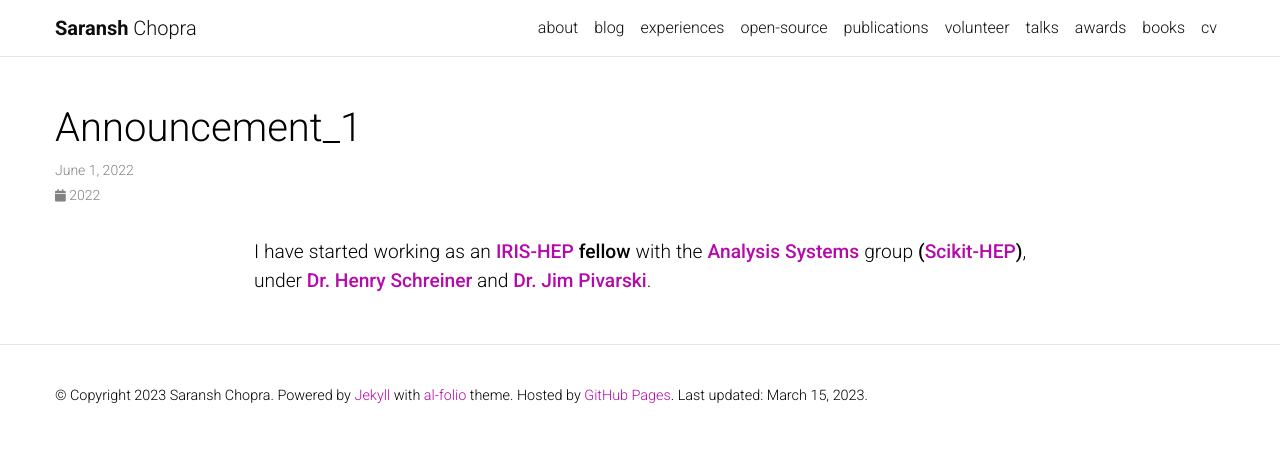
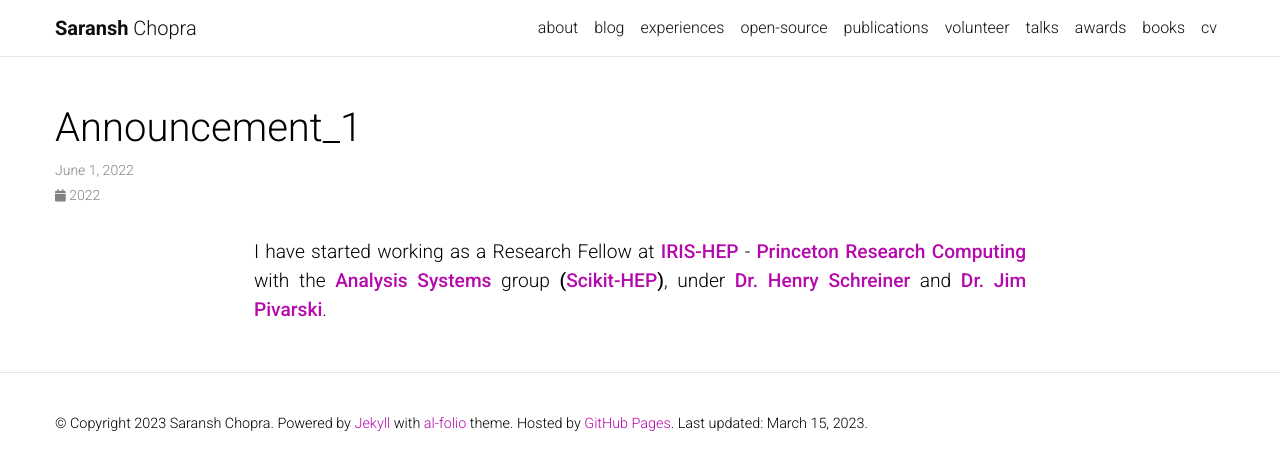
Before and after one commit to Saransh-cpp/Saransh-cpp.github.io, a Jekyll site: the page built from _news/announcement_1.md, in a window 1280 px wide. Shown: the top 470 px of the page. Built offline with Jekyll 4.4.1, drawn with Linux system fonts in a browser that asks for light colours; comment, search, counter and statistics services are not loaded; a style sheet for code colours, icons or effects is not loaded.

Commit message:
Refer princeton research computing

```diff
--- a/_news/announcement_1.md
+++ b/_news/announcement_1.md
@@ -4,4 +4,4 @@ date: 2022-06-01
 inline: true
 ---
 
-I have started working as an **[IRIS-HEP](https://iris-hep.org/){:target="_blank"} fellow** with the **[Analysis Systems](https://iris-hep.org/as.html){:target="_blank"}** group **([Scikit-HEP](https://scikit-hep.org/){:target="_blank"})**, under **[Dr. Henry Schreiner](https://iscinumpy.gitlab.io/page/about/){:target="_blank"}** and **[Dr. Jim Pivarski](https://github.com/jpivarski){:target="_blank"}**.
+I have started working as a Research Fellow at **[IRIS-HEP](https://iris-hep.org/){:target="_blank"}** - **[Princeton Research Computing](https://researchcomputing.princeton.edu){:target="_blank"}** with the **[Analysis Systems](https://iris-hep.org/as.html){:target="_blank"}** group **([Scikit-HEP](https://scikit-hep.org/){:target="_blank"})**, under **[Dr. Henry Schreiner](https://iscinumpy.gitlab.io/page/about/){:target="_blank"}** and **[Dr. Jim Pivarski](https://github.com/jpivarski){:target="_blank"}**.
```
